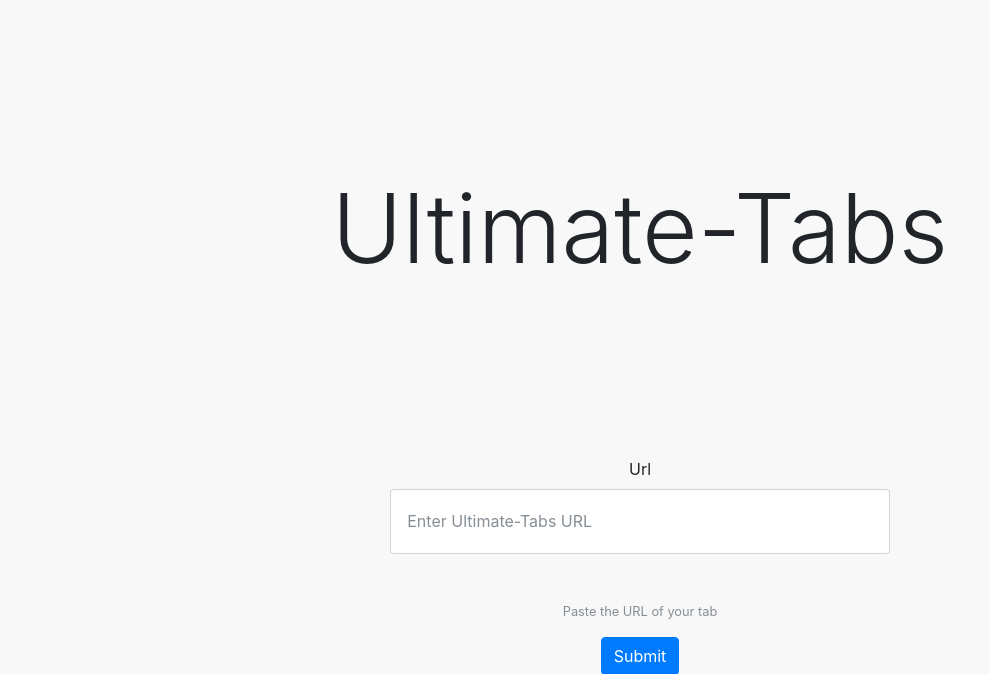
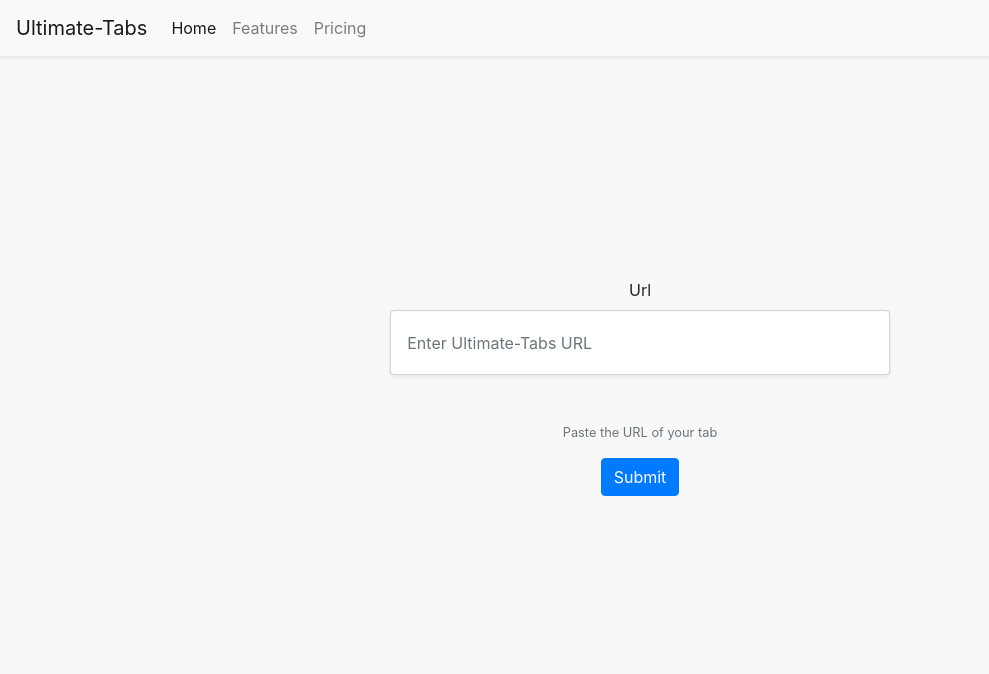
Before and after one commit to jecker7/ultimate_guitar_sucks, a Django app: page / in a window 1280 px wide. Shown: the top 674 px of the page, without its empty margins (0-989 px from the left). Run offline with Django 3.2, Linux system fonts and the light colour scheme; some libraries are stand-ins or nearby versions.

Commit message:
navbar added

```diff
--- a/templates/main/base.html
+++ b/templates/main/base.html
@@ -7,14 +7,16 @@
     <meta charset="utf-8">
     <meta name="viewport" content="width=device-width, initial-scale=1, shrink-to-fit=no">
     <!-- Bootstrap CSS -->
-    <link rel="stylesheet" href="https://maxcdn.bootstrapcdn.com/bootstrap/4.0.0-beta/css/bootstrap.min.css"
-          integrity="sha384-/Y6pD6FV/Vv2HJnA6t+vslU6fwYXjCFtcEpHbNJ0lyAFsXTsjBbfaDjzALeQsN6M" crossorigin="anonymous">
+   <link rel="stylesheet" href="https://stackpath.bootstrapcdn.com/bootstrap/4.3.1/css/bootstrap.min.css" integrity="sha384-ggOyR0iXCbMQv3Xipma34MD+dH/1fQ784/j6cY/iJTQUOhcWr7x9JvoRxT2MZw1T" crossorigin="anonymous">
+
           <title>Ultimate Tabs</title>
           <link rel="stylesheet" href="{% static 'main/main.css' %}">
 
 </head>
 
 <body>
+ {% include 'main/includes/nav.html' %}
+
 <div class="container">
 {% block content %}
 {% endblock content %}
--- a/templates/main/home.html
+++ b/templates/main/home.html
@@ -1,6 +1,7 @@
-{% extends 'main/base.html' %} {% load bootstrap4 %} {% block content %}
+{% extends 'main/base.html' %} {% load bootstrap4 %}
+ {% block content %}
+
 <div class="text-center mt-4 form-container">
-  <h1 class="display-1">Ultimate-Tabs</h1>
   <form action="/url/to/submit/" method="post" class="form">
     {% csrf_token %} {% bootstrap_form url_form %} {% buttons %}
     <button type="submit" class="btn btn-primary">Submit</button>
--- /dev/null
+++ b/templates/main/includes/nav.html
@@ -0,0 +1,19 @@
+<nav class="navbar navbar-expand-lg navbar-light bg-light shadow-sm">
+  <a class="navbar-brand" href="/">Ultimate-Tabs</a>
+  <button class="navbar-toggler" type="button" data-toggle="collapse" data-target="#navbarNav" aria-controls="navbarNav" aria-expanded="false" aria-label="Toggle navigation">
+    <span class="navbar-toggler-icon"></span>
+  </button>
+  <div class="collapse navbar-collapse" id="navbarNav">
+    <ul class="navbar-nav">
+      <li class="nav-item active">
+        <a class="nav-link" href="/">Home <span class="sr-only">(current)</span></a>
+      </li>
+      <li class="nav-item">
+        <a class="nav-link" href="#">Features</a>
+      </li>
+      <li class="nav-item">
+        <a class="nav-link" href="#">Pricing</a>
+      </li>
+    </ul>
+  </div>
+</nav>
```
